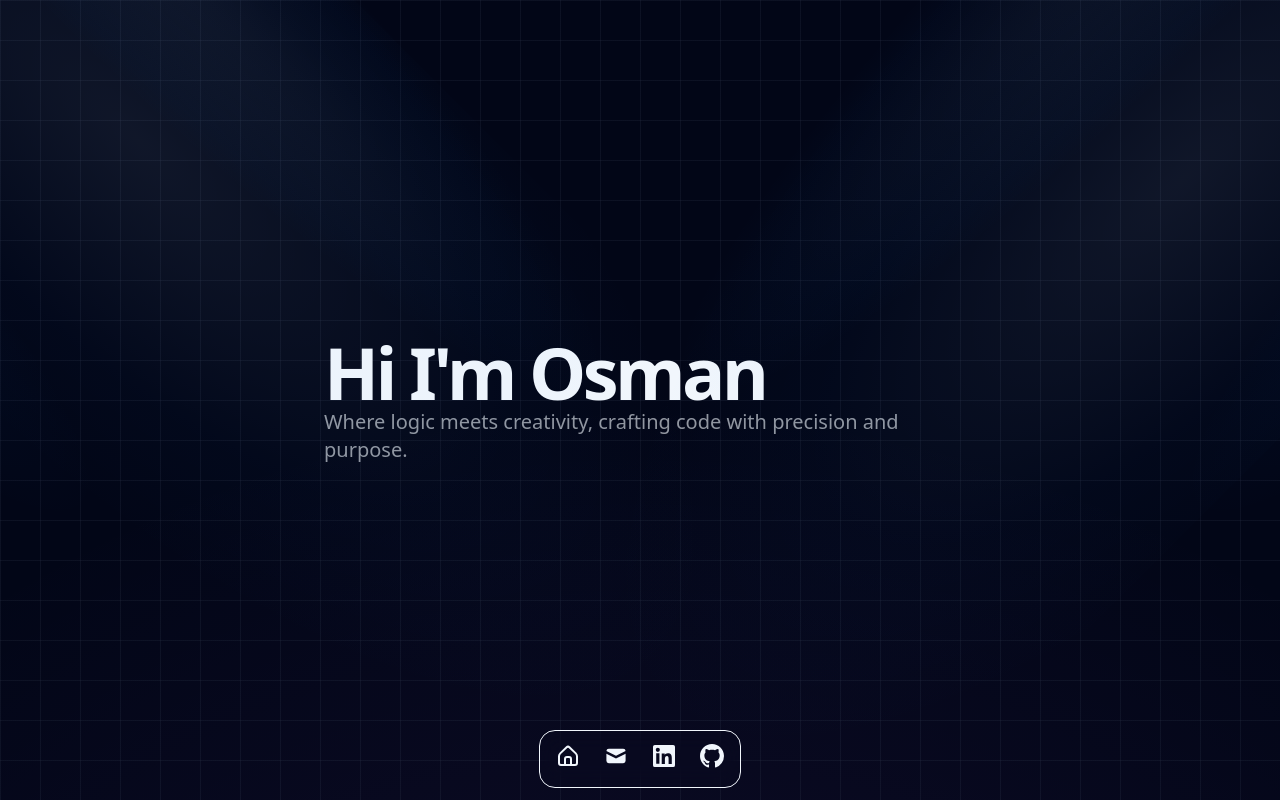
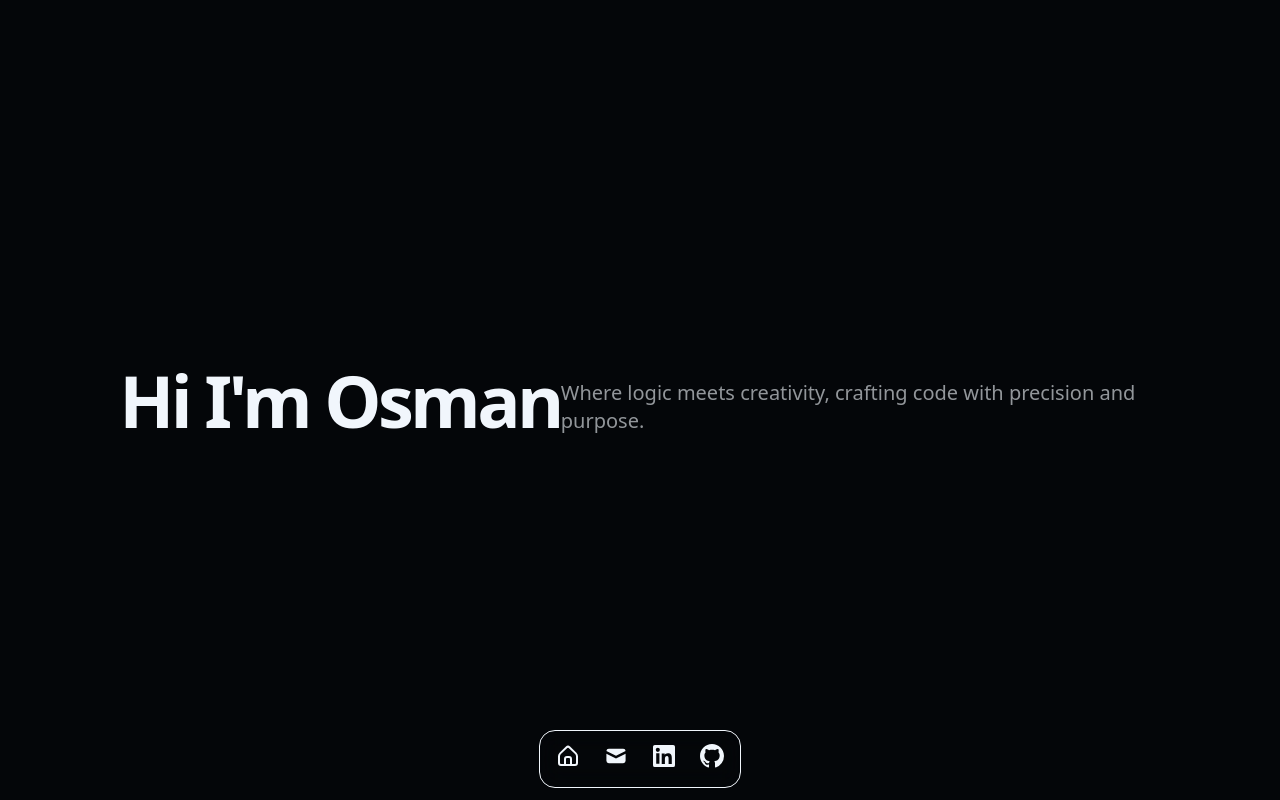
Before and after one commit to osmansemir/my-portofolio, a React (Vite) app: page / in a window 1280 px wide. Shown: the top 800 px of the page. Built offline with nearby package versions, Linux system fonts and the light colour scheme.

Commit message:
Add react router and 404 page

```diff
--- a/package.json
+++ b/package.json
@@ -5,7 +5,7 @@
   "version": "0.0.0",
   "type": "module",
   "scripts": {
-    "dev": "vite",
+    "dev": "vite --host",
     "build": "vite build",
     "lint": "eslint .",
     "preview": "vite preview"
@@ -20,6 +20,7 @@
     "react": "^19.1.1",
     "react-dom": "^19.1.1",
     "react-ga4": "^2.1.0",
+    "react-router-dom": "^7.9.6",
     "tailwind-merge": "^3.3.1",
     "tailwindcss": "^4.1.16"
   },
--- a/src/App.jsx
+++ b/src/App.jsx
@@ -1,15 +1,11 @@
 import "./App.css";
-import About from "./components/About";
-import Hero from "./components/Hero";
-import Projects from "./components/Projects";
-import Skills from "./components/Skills";
-import { Spotlight } from "@/components/ui/Spotlight";
-import MyDock from "./components/Mydock";
-import Contact from "./components/Contact";
 import ReactGA from "react-ga4";
 import { useEffect } from "react";
+import Home from "./pages/Home";
+import { BrowserRouter as Router, Route, Routes } from "react-router-dom";
+import NotFound from "./pages/NotFound";
 
-function App() {
+export default function App() {
   useEffect(() => {
     // Initialize Google Analytics once when app loads
     ReactGA.initialize("G-H5F1B6HNVS");
@@ -20,27 +16,12 @@ function App() {
 
   return (
     <>
-      <div className="min-h-screen w-full bg-[#020617] relative">
-        {/* Magenta Orb Grid Background */}
-        <div className="absolute inset-0 z-0 custom-gradient" />
-        {/* Your Content/Components */}
-        <div className="absolute inset-0 overflow-hidden">
-          <Spotlight
-            className="-top-30 z-100 left-0 md:-top-50 md:left-30"
-            fill="white"
-          />
-        </div>
-        <main className="relative text-foreground max-w-2xl mx-auto pb-3 px-5">
-          <Hero />
-          <About />
-          <Skills />
-          <Projects />
-          <Contact />
-          <MyDock />
-        </main>
-      </div>
+      <Router>
+        <Routes>
+          <Route path="/" element={<Home />} />
+          <Route path="/*" element={<NotFound />} />
+        </Routes>
+      </Router>
     </>
   );
 }
-
-export default App;
--- /dev/null
+++ b/src/pages/Home.jsx
@@ -0,0 +1,22 @@
+import About from "../components/About";
+import Hero from "../components/Hero";
+import Projects from "../components/Projects";
+import Skills from "../components/Skills";
+import MyDock from "../components/Mydock";
+import Contact from "../components/Contact";
+
+export default function Home() {
+  return (
+    <main
+      role="main"
+      className="relative text-foreground bg-background w-full pb-3 flex flex-col items-center"
+    >
+      <Hero />
+      <About />
+      <Skills />
+      <Projects />
+      <Contact />
+      <MyDock />
+    </main>
+  );
+}
```
Also changed, not shown: 1 other file (tests, documents, lock files or other folders).
